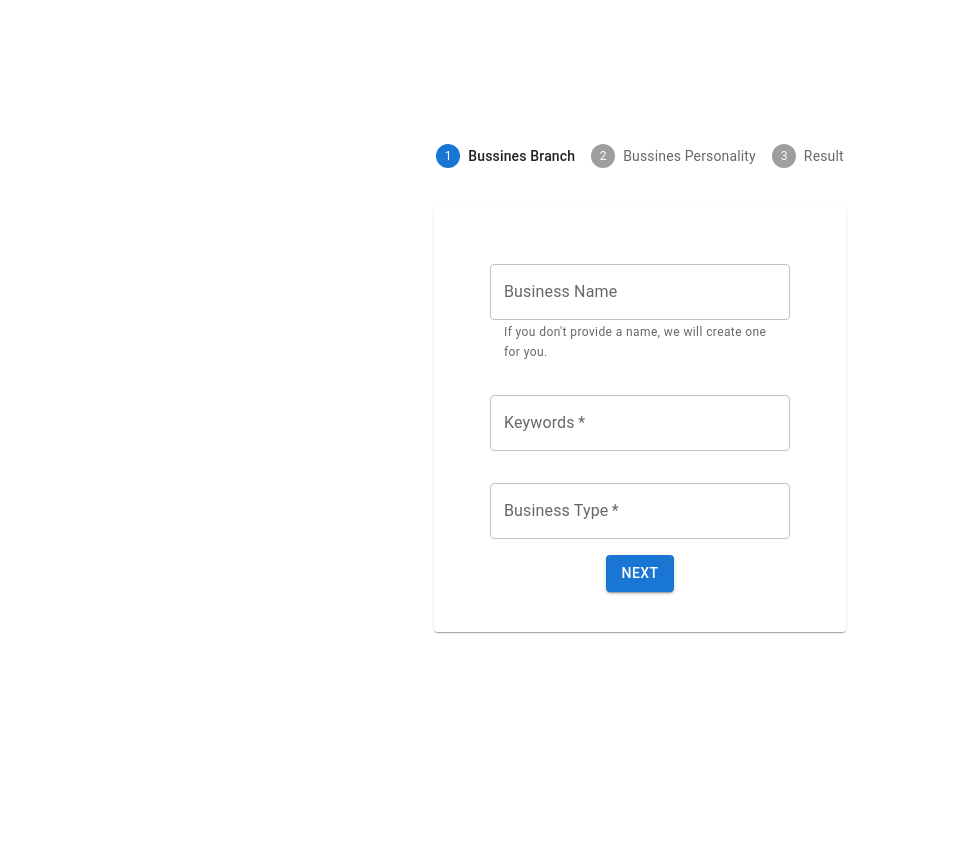
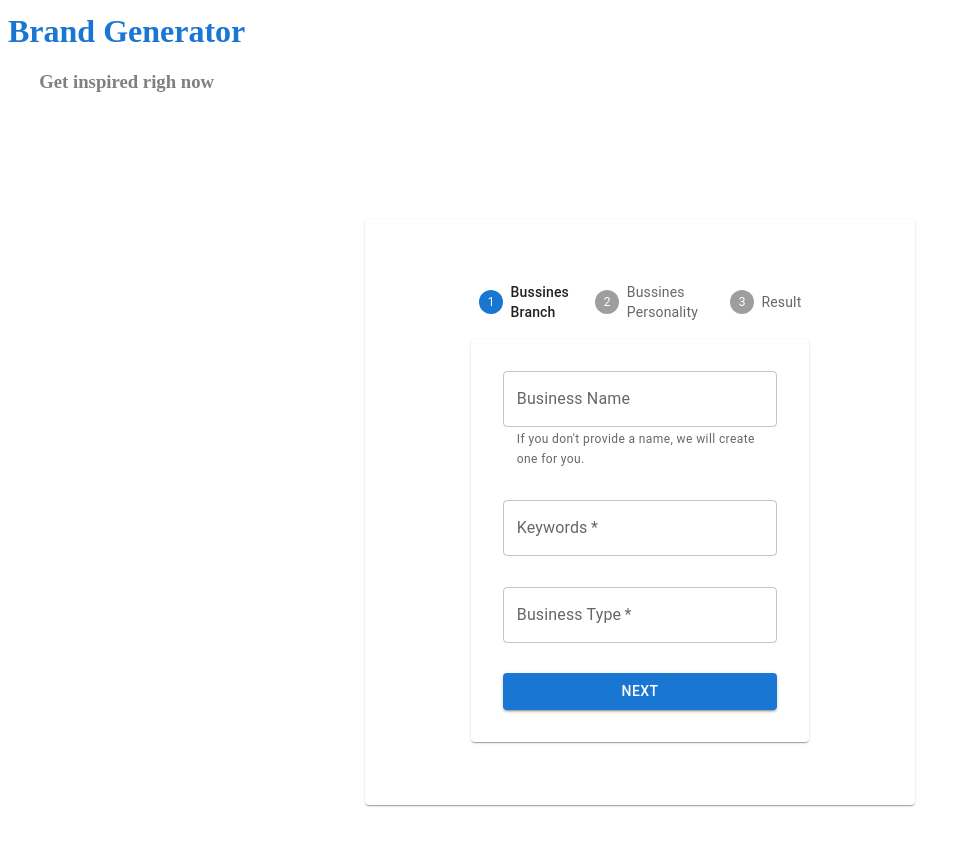
Before and after one commit to jmelo-435/react_OpenAI_brand_generator, a React (Create React App) app in the folder brand-generator-frontend/: page / in a window 1280 px wide. Shown: the top 846 px of the page, without its empty margins (0-971 px from the left). Before the commit the page ends 816 px from the top, so only its background shows below. Built offline with nearby package versions, Linux system fonts and the light colour scheme.

Commit message:
Adapts layouts to smaller screens
Signed-off-by: Jeferson Melo <jeferosnmedeiros000@gmail.com>

```diff
--- a/brand-generator-frontend/src/App.jsx
+++ b/brand-generator-frontend/src/App.jsx
@@ -33,9 +33,12 @@ function App () {
       justifyContent='center'
       alignItems='center'
       flexDirection='column'
-      minHeight='100vh'
+      minHeight='80%'
+      maxWidth='80%'
     >
-      <Stepper activeStep={activeStep}>
+      <Stepper activeStep={activeStep} sx={{
+        fontSize:{xs:'0.7rem'}
+      }}>
         {steps.map(label => {
           const stepProps = {}
           const labelProps = {}
--- a/brand-generator-frontend/src/BusinessInfoForm.jsx
+++ b/brand-generator-frontend/src/BusinessInfoForm.jsx
@@ -13,8 +13,8 @@ function BussinessInfoForm ({ handleNext,business,setBusinessData }) {
     <Fade in>
       <Paper
         sx={{
-          margin: 5,
-          padding: 5,
+          marginTop:"5%",
+          padding: '5%',
           display: 'flex',
           justifyContent: 'center',
           flexDirection: 'column',
@@ -36,13 +36,13 @@ function BussinessInfoForm ({ handleNext,business,setBusinessData }) {
       >
         <TextField
           label='Business Name'
-          sx={{ width: 300, margin: 2 }}
+          sx={{ width: "90%", margin: '5%' }}
           id='business-name'
           helperText="If you don't provide a name, we will create one for you."
         />
         <Autocomplete
           multiple
-          sx={{ width: 300, margin: 2 }}
+          sx={{ width: "90%", margin:'5%' }}
           id='keywords'
           options={businessKeywords.map(option => option.label)}
           freeSolo
@@ -70,14 +70,14 @@ function BussinessInfoForm ({ handleNext,business,setBusinessData }) {
           id='business-type'
           options={businessTypes}
           freeSolo
-          sx={{ width: 300, margin: 2 }}
+          sx={{ width: "90%", margin: '5%' }}
           renderInput={params => (
             <TextField {...params} label='Business Type' required />
           )}
         />
 
         <>
-          <Button type='submit' variant='contained'>
+          <Button type='submit' variant='contained'sx={{ width: "90%", margin:'5%' }}>
             Next
           </Button>
         </>
--- a/brand-generator-frontend/src/BusinessPersonalityForm.jsx
+++ b/brand-generator-frontend/src/BusinessPersonalityForm.jsx
@@ -19,8 +19,8 @@ function LoadingPlaceholder () {
           display: 'flex',
           justifyContent: 'center',
           flexDirection: 'column',
-          height: 200,
-          width: 200,
+          height: '20%',
+          width: '20%',
           alignItems: 'center'
         }}
       >
@@ -60,8 +60,8 @@ function BussinessPersonalityForm ({
     <Fade in>
       <Paper
         sx={{
-          margin: 5,
-          padding: 5,
+          marginTop:"5%",
+          padding: '1%',
           display: 'flex',
           justifyContent: 'center',
           flexDirection: 'column',
@@ -82,7 +82,7 @@ function BussinessPersonalityForm ({
       >
         <Autocomplete
           multiple
-          sx={{ width: 300, margin: 2 }}
+          sx={{ width: "90%", margin:'5%' }}
           id='personality'
           options={businessPersonality.map(option => option.label)}
           freeSolo
@@ -111,8 +111,8 @@ function BussinessPersonalityForm ({
         <TextField
           id='business-description'
           label='Short Description'
-          sx={{ width: 300, margin: 2 }}
           multiline
+          sx={{ width: "90%", margin:'5%' }}
           inputProps={{ maxLength: 200 }}
           rows={4}
           helperText="If you don't provide a description, we will create one for you."
@@ -128,10 +128,12 @@ function BussinessPersonalityForm ({
             onClick={() => {
               handleBack()
             }}
+          sx={{margin:'5%' }}
+
           >
             Back
           </Button>
-          <Button type='submit' variant='contained'>
+          <Button type='submit' variant='contained'sx={{margin:'5%' }} >
             Submit
           </Button>
         </Box>
--- a/brand-generator-frontend/src/Conclusion.jsx
+++ b/brand-generator-frontend/src/Conclusion.jsx
@@ -19,8 +19,8 @@ function LoadingPlaceholder () {
           display: 'flex',
           justifyContent: 'center',
           flexDirection: 'column',
-          height: 200,
-          width: 200,
+          height: '20%',
+          width: '20%',
           alignItems: 'center'
         }}
       >
@@ -47,10 +47,26 @@ function ErrorPlaceHolder ({ reset,setBrandData,business }) {
   }
   return(
     loading?<LoadingPlaceholder/>:
-    <>
-    <h1>We have a problem</h1>
+    <Box
+    display='flex'
+        justifyContent='center'
+        alignItems='center'
+        flexDirection='column'
+    >
+    <h1
+    style={{
+      color: '#1976d2',
+      marginBottom: '0px',
+      fontSize:'1rem',
+    }}
+    >We have a problem</h1>
     <br></br>
-    <h2>Our AI flew too close to the sun, please try again!</h2>
+    <h3
+    style={{
+      color: 'grey',
+      marginTop: '0px'
+    }}
+    >Please try again!</h3>
     <Box
         display='flex'
         justifyContent='space-between'
@@ -75,7 +91,7 @@ function ErrorPlaceHolder ({ reset,setBrandData,business }) {
           Retry
         </Button>
       </Box>
-    </>
+    </Box>
 
   )
 }
@@ -91,12 +107,12 @@ function ColorPallet ({ colorScheme }) {
   return (
     <Paper
       sx={{
-        margin: '10px',
+        margin: '5%',
         display: 'flex',
         flexDirection: 'row',
         alignItems: 'space-around',
-        width: '86%',
-        height: '50px'
+        width: '100%',
+        height: '5vh'
       }}
     >
       <Tooltip title={colorScheme[0]}>
@@ -155,7 +171,7 @@ function ColorPallet ({ colorScheme }) {
         open={open}
         autoHideDuration={3000}
         onClose={handleClose}
-        message='Copied to clipboard'
+        message='Color hex copied to clipboard'
         anchorOrigin={{ vertical: 'bottom', horizontal: 'center' }}
       />
     </Paper>
@@ -193,13 +209,14 @@ function DataDisplay ({ data, reset,setBrandData,business }) {
           display: 'flex',
           flexDirection: 'column',
           alignItems: 'center',
-          width: '80%'
+          width: '95%'
         }}
       >
         <h1
           style={{
             color: data.colorScheme[1],
             marginBottom: '0px',
+            fontSize:'1rem',
             fontFamily: data.font
           }}
         >
@@ -208,7 +225,8 @@ function DataDisplay ({ data, reset,setBrandData,business }) {
         <h3
           style={{
             color: data.colorScheme[0],
-            fontSize: '15px',
+            fontSize:'0.7rem',
+            margin: '0px',
             marginTop: '2px'
           }}
         >
@@ -220,11 +238,11 @@ function DataDisplay ({ data, reset,setBrandData,business }) {
         sx={{
           display: 'flex',
           flexDirection: 'column',
-          width: '80%',
-          padding: 2
+          padding: "5%",
+          marginTop:"5%"
         }}
       >
-        <h3 style={{ textAlign: 'left' }}>{data.description}</h3>
+        <h4 style={{ textAlign: 'left' }}>{data.description}</h4>
       </Paper>
       <ColorPallet colorScheme={data.colorScheme} />
       <Box
@@ -232,7 +250,7 @@ function DataDisplay ({ data, reset,setBrandData,business }) {
         justifyContent='space-between'
         alignItems='center'
         width='100%'
-        margin={'2rem'}
+        margin={'5%'}
         flexDirection='row'
       >
         <Button
@@ -268,7 +286,9 @@ function Conclusion ({ brandData, reset, setRetrying, handleBack,business }) {
           justifyContent: 'center',
           flexDirection: 'column',
           alignItems: 'center',
-          width: '40%'
+          width: {xs:'95%',md:'500px'}
+
+
         }}
       >
         {!brandDataState ? (
--- /dev/null
+++ b/brand-generator-frontend/src/MainContainer.jsx
@@ -0,0 +1,58 @@
+import Paper from '@mui/material/Paper'
+import { Box } from '@mui/system'
+import App from './App'
+
+function MainContainer () {
+  return (
+    <>
+    <Box
+      sx={{
+        display: 'flex',
+        flexDirection: 'column',
+        alignItems: 'center',
+        justifySelf:'flex-start',
+        marginTop:'1%'
+      }}
+      >
+        <h1
+        style={{
+            color: '#1976d2',
+            marginTop: '0px'
+          }}
+        >Brand Generator</h1>
+        <h3
+          style={{
+            color: 'grey',
+            marginTop: '0px'
+          }}
+        >
+          Get inspired righ now
+        </h3>
+      </Box>
+    <Box
+      sx={{
+          display: 'flex',
+          justifyContent: 'center',
+          flexDirection: 'column',
+          alignItems: 'center',
+          minHeight: { xs: '100vh' }
+        }}
+        >
+      <Paper
+        sx={{
+            margin: '1%',
+            padding: '5%',
+            display: 'flex',
+            justifyContent: 'center',
+            flexDirection: 'column',
+            alignItems: 'center'
+        }}
+        >
+        <App />
+      </Paper>
+    </Box>
+    </>
+  )
+}
+
+export default MainContainer
--- a/brand-generator-frontend/src/index.js
+++ b/brand-generator-frontend/src/index.js
@@ -1,12 +1,12 @@
 import React from 'react';
 import ReactDOM from 'react-dom/client';
-import App from './App.jsx';
+import MainContainer from './MainContainer';
 import reportWebVitals from './reportWebVitals';
 
 const root = ReactDOM.createRoot(document.getElementById('root'));
 root.render(
   <React.StrictMode>
-    <App />
+    <MainContainer/>
   </React.StrictMode>
 );
 
```
